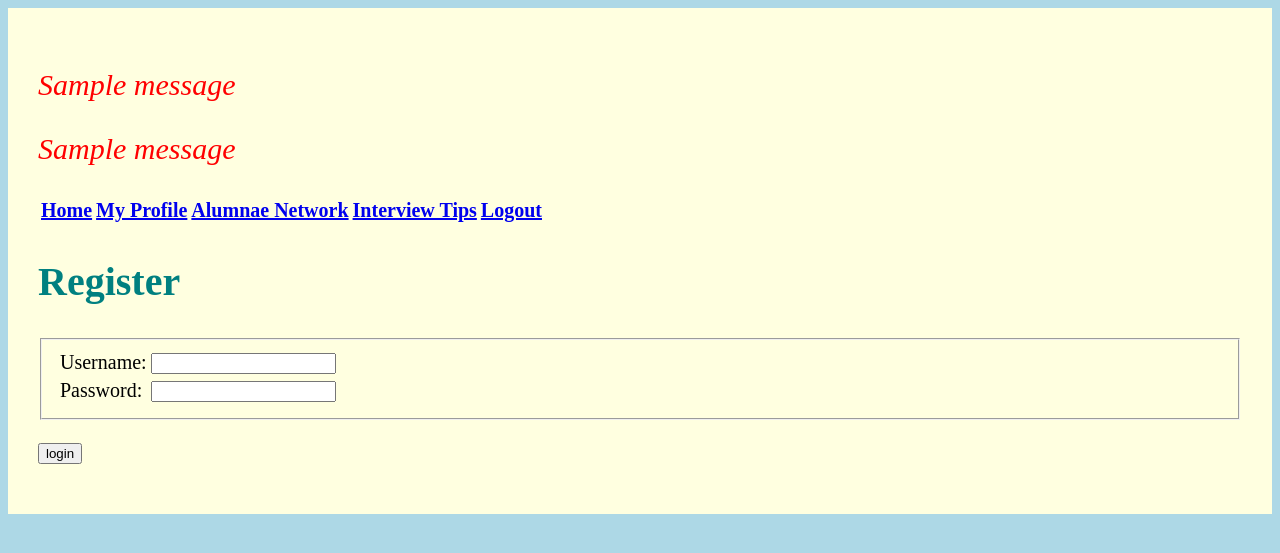
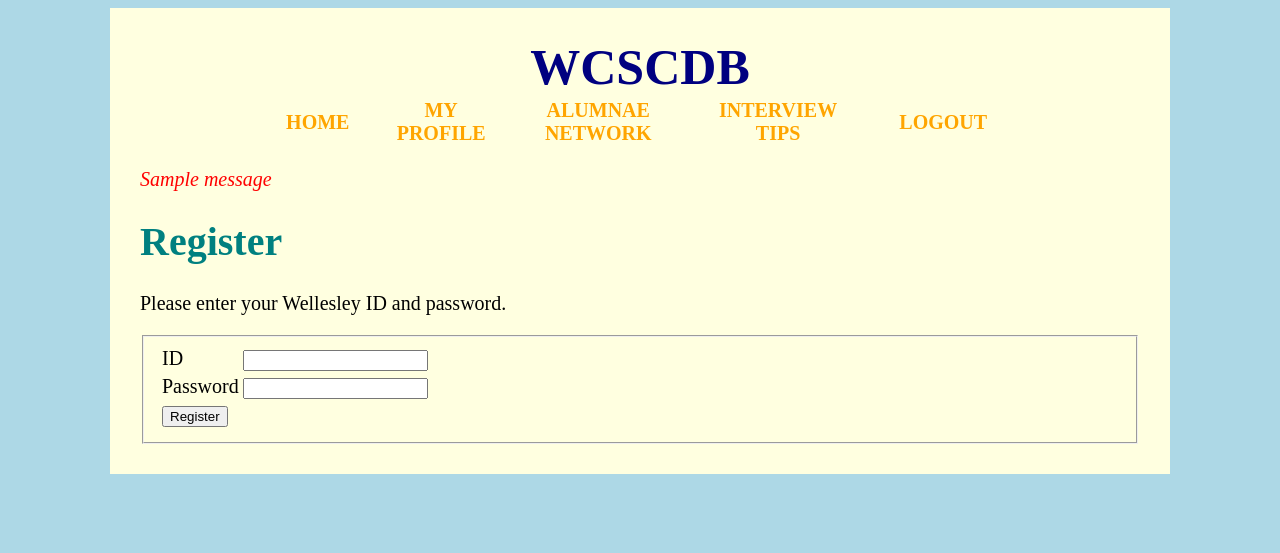
Before and after one commit to hskim37/WCSCDB, a Flask app: template templates/register.html in a window 1280 px wide. Shown: the top 553 px of the page. Run offline with Flask 2, Linux system fonts and the light colour scheme; the template is opened without the code that fills it: most values are stand-ins (such as "Sample title", 1, 10 or a date in 2020); one stand-in notice (Sample message) is shown; lists and menus that the app fills with data are empty; parts of the project's set-up code (start-up, migrations or seed data) failed here and were passed over.

Commit message:
register seems to be working. trying to get login

```diff
--- a/app.py
+++ b/app.py
@@ -8,6 +8,7 @@ app = Flask(__name__)
 import random
 import cs304dbi as dbi
 import sqlOperations
+import bcrypt
 
 app.secret_key = 'your secret here'
 # replace that with a random key
@@ -37,33 +38,90 @@ app.config['TRAP_BAD_REQUEST_ERRORS'] = True
 nameDB = 'wcscdb_db'
 # testUserID for /profile
 testUserID = "wwellesley15"
+# test values for /register
+testName = "Wendy Wellesley"
+testYear = 2022
+testEmail = "wwellesley15@wellesley.edu"
 
-@app.route('/')
+@app.route('/', methods=["GET","POST"])
 def index():
-    return render_template('main.html')
+    if request.method=="GET":
+        return render_template('main.html')
+    else:
+        if request.form.get('submit')=="Login":
+            try:
+                userID = request.form['userID']
+                password = request.form['password'] # the user's input as is
+                conn = dbi.connect()
+                userInfo = sqlOperations.login(conn,userID)
+                if userInfo is None:
+                    # Same response as wrong password,
+                    # so no information about what went wrong
+                    flash('Login information incorrect. Try again or register')
+                    return redirect( url_for('index'))
+                hashed = userInfo['hashed'] # hashed password stored in database
 
-@app.route("/register/")
+                # SOMETHING IS WRONG HERE. ASKED SCOTT ABOUT IT
+
+                a = password.encode('utf-8')
+                b = hashed.encode('utf-8')
+                print(a,b) # b'fdsaf' b'$2b$12$WyEfkwry'
+                print(bcrypt.hashpw(password.encode('utf-8'),bcrypt.gensalt())) # b'$2b$12$pCT5dcKR3vW.t8o3PVnt.Oa46yrLPEP3gqKpnZlL8ntPAZVID7ITq'
+                print(bcrypt.hashpw(bcrypt.gensalt(),hashed.encode('utf-8'))) # returns nothing
+                hashed2 = bcrypt.hashpw(password.encode('utf-8'),hashed.encode('utf-8'))
+                print(hashed2)
+                hashed2_str = hashed2.decode('utf-8')
+                print(password,a,hashed2_str)
+                if hashed2_str == hashed:
+                    flash('successfully logged in as '+userID)
+                    session['userID'] = userID
+                    session['logged_in'] = True
+                    return redirect(url_for('profile'))
+                else:
+                    flash('Login incorrect. Try again or register')
+                    return redirect(url_for('index'))
+            except Exception as err:
+                flash('form submission error '+str(err))
+                return redirect(url_for('index'))
+        else: # Register
+            return render_template('register.html')
+
+@app.route("/register/", methods=["POST"])
 def register():
-    return render_template("register.html")
+    try:
+        userID = request.form['userID']
+        password = request.form['password']
+        hashed = bcrypt.hashpw(password.encode('utf-8'), bcrypt.gensalt())
+        hashed_str = hashed.decode('utf-8')
+        name = testName
+        year = testYear
+        email = testEmail
+        conn = dbi.connect()
+        curs = dbi.cursor(conn)
+        try:
+            sqlOperations.registerUser(conn,userID,hashed,testName,testYear,testEmail)
+        except Exception as err:
+            flash('User already registered: {}'.format(repr(err)))
+            return redirect(url_for('index'))
+        session['userID'] = userID
+        session['logged_in'] = True
+        return redirect(url_for('profile'))
+    except Exception as err:
+        flash('form submission error '+str(err))
+        return redirect(url_for('index'))
 
 @app.route("/profile/", methods=["GET","POST"])
 def profile():
     conn = dbi.connect()
 
     if request.method=="POST":
-        if request.form.get('visible')=="on":
-            visibility = 'Y'
-        else: # invisible
-            visibility = 'N'
-
+        visibility = request.form.get('visibility')
         interests = request.form.get('interests')
         if interests==None:
             interests = ""
-
         introduction = request.form.get('introduction')
         if introduction==None:
             introduction = ""
-
         career = request.form.get('career')
         if career==None:
             career = ""
@@ -82,11 +140,6 @@ def profile():
             profileInfo[key] = ""
 
     return render_template('profile.html',result=profileInfo,visible=visibleY,invisible=visibleN)
-
-
-
-
-        # return render_template('main.html')
 
 @app.route("/network/")
 def network():
--- a/sqlFiles/ddl.sql
+++ b/sqlFiles/ddl.sql
@@ -7,7 +7,7 @@ drop table if exists user;
 
 CREATE TABLE user (
 	userID varchar(30) not null,
-	`password` varchar(15) not null,
+	hashed varchar(15) not null,
 	`name` varchar(30) not null,
 	classYear year not null,
 	email varchar(50),
--- a/sqlFiles/insertExample.sql
+++ b/sqlFiles/insertExample.sql
@@ -1,4 +1,4 @@
 use wcscdb_db;
 
-INSERT INTO user (userID,`password`,`name`,classYear,email) VALUES ("wwellesley15","password15","Wendy Wellesley",2022,"wwellesley15@wellesley.edu");
+INSERT INTO user (userID,hashed,`name`,classYear,email) VALUES ("wwellesley15","password15","Wendy Wellesley",2022,"wwellesley15@wellesley.edu");
 INSERT INTO `profile` (userID) VALUES ("wwellesley15");
--- a/sqlOperations.py
+++ b/sqlOperations.py
@@ -26,6 +26,22 @@ def updateProfile(conn,userID,visibility,interests,introduction,career):
     ''', [visibility,interests,introduction,career,userID])
     conn.commit()
 
+def registerUser(conn,userID,hashed,name,year,email):
+    curs = dbi.dict_cursor(conn)
+    curs.execute('''
+        INSERT INTO
+        user (userID,hashed,name,classYear,email)
+        VALUES (%s,%s,%s,%s,%s)
+        ''', [userID,hashed,name,year,email])
+    conn.commit()
+
+def login(conn,userID):
+    curs = dbi.dict_cursor(conn)
+    curs.execute('''
+        SELECT userID,hashed
+        FROM user WHERE userID=%s
+        ''', [userID])
+    return curs.fetchone()
 
 if __name__ == '__main__':
     dbi.cache_cnf()
--- a/static/style.css
+++ b/static/style.css
@@ -3,29 +3,48 @@
 #messages {
     color: red;
     font-style: italic;
-    font-size:30px;
+    font-size:20px;
+}
+
+a {
+    color: orange;
+    text-decoration: none;
 }
 
 h1 {
     font-size: 200%;
     color: teal;
 }
-h2{
-    font-size:150%;
-    color: orange;
 
-}
-.search{
-    text-align:center;
+.search {
+    text-align: center;
     background-color: pink;
     font-size:  18px;
     /* border:2px solid coral; */
 }
-#content{
+
+.navibar {
+    width: 75%;
+    margin-left:auto;
+    margin-right:auto;
+}
+
+#content {
     background-color:lightyellow;
-    font-size:20px;
+    font-size: 20px;
     padding: 30px;
+    width: 1000px;
+    margin: 0 auto;
 }
-html{
+
+#title {
+    font-size: 50px;
+    text-align: center;
+    color: navy;
+    font-weight: bold;
+
+}
+
+html {
     background-color:lightblue;
 }
--- a/templates/base.html
+++ b/templates/base.html
@@ -5,50 +5,43 @@
     <meta name="Yiran Wu, Hannah Kim" content="">
     <title>{{ page_title }}</title>
     <link rel='stylesheet' href="{{url_for('static', filename = 'style.css')}}">
-
-    <article id='content'>
-        {% with messages = get_flashed_messages() %}
-        {% if messages %}
-            <div id="messages">
-            {% for msg in messages %}
-                <p>{{msg}}</p>
-            {% endfor %}
-            </div>
-        {% endif %}
-    {% endwith %}
 </head>
 
 <body>
-    <div id="wrap">
-        {% with messages = get_flashed_messages() %}
-            {% if messages %}
-                <div id="messages">
-                {% for msg in messages %}
-                    <p>{{msg}}</p>
-                {% endfor %}
-                </div>
-            {% endif %}
-        {% endwith %}
+    <div id="content">
+
+        <div id="title">WCSCDB</div>
 
     <table class="navibar">
         <tr>
             <th>
-                <a href="/">Home</a>
+                <a href="/">HOME</a>
             </th>
             <th>
-                <a href="/profile/">My Profile</a>
+                <a href="/profile/">MY</br>PROFILE</a>
             </th>
             <th>
-                <a href="/network">Alumnae Network</a>
+                <a href="/network">ALUMNAE</br>NETWORK</a>
             </th>
             <th>
-                <a href="/tips">Interview Tips</a>
+                <a href="/tips">INTERVIEW</br>TIPS</a>
             </th>
             <th>
-                <a href="/">Logout</a>
+                <a href="/">LOGOUT</a>
             </th>
         </tr>
     </table>
+
+    {% with messages = get_flashed_messages() %}
+    {% if messages %}
+        <div id="messages">
+        {% for msg in messages %}
+            <p>{{msg}}</p>
+        {% endfor %}
+        </div>
+    {% endif %}
+    {% endwith %}
+
     {% block head_stuff %}
     {% endblock %}
 
--- a/templates/interview.html
+++ b/templates/interview.html
@@ -5,7 +5,7 @@
 <form class="search" method="GET" action="/query/">
 <fieldset>
     <tr><td>
-    <label>search by
+    <label>Search by
             <select required="" name="kind">
                 <option value="">choose one</option>
                 <option value="author">Author Name</option>
@@ -26,7 +26,7 @@
 {% endblock %}
 
 {% block main_content %}
-<h2>List of posts, not yet implemented</h2>
+<p>List of posts, not yet implemented</p>
 {% if posts %}
             <div id="posts">
             {% for p in posts %}
--- a/templates/network.html
+++ b/templates/network.html
@@ -5,7 +5,7 @@
 <form class="search" method="GET" action="/query/">
 <fieldset>
     <tr><td>
-    <label>search by
+    <label>Search by
             <select required="" name="kind">
                 <option value="">choose one</option>
                 <option value="name">Name</option>
@@ -28,7 +28,7 @@
 {% endblock %}
 
 {% block main_content %}
-<h2>List of profiles, not yet implemented</h2>
+<p>List of profiles, not yet implemented</p>
 {% if profiles %}
             <div id="profiles">
             {% for p in profiles %}
--- a/templates/register.html
+++ b/templates/register.html
@@ -1,24 +1,26 @@
 {% extends "base.html" %}
 
 {% block main_content %}
-<h1>Register</h1>
-<form method=POST action="">
+<h1> Register </h1>
+<p> Please enter your Wellesley ID and password. </p>
+<form method=POST action="{{ url_for('register') }}">
 
         <fieldset>
         <table>
         <tr>
-            <td><label for="username">Username:</label></td>
-            <td><input type="text" name="username" id="username"></td>
+            <td><label for="userID">ID</label></td>
+            <td><input type="text" name="userID" id="useRID"></td>
         </tr>
         <tr>
-            <td><label for="password">Password:</label></td>
-            <td><input type="text" name="password" id="password"></td>
+            <td><label for="password">Password</label></td>
+            <td><input type="password" name="password" id="password"></td>
         </tr>
-
+        <tr>
+            <td><input type='submit' value='Register'></td>
+        </tr>
         </table>
         </fieldset>
     <!-- Once submitted, bring user back to the home page with the new account info in the system  -->
-    <p> <input type='submit' value='login'></p>
 
     </form>
 {% endblock %}
```
Also changed, not shown: templates/main.html (+10 -14 lines), templates/profile.html (+5 -5 lines).
